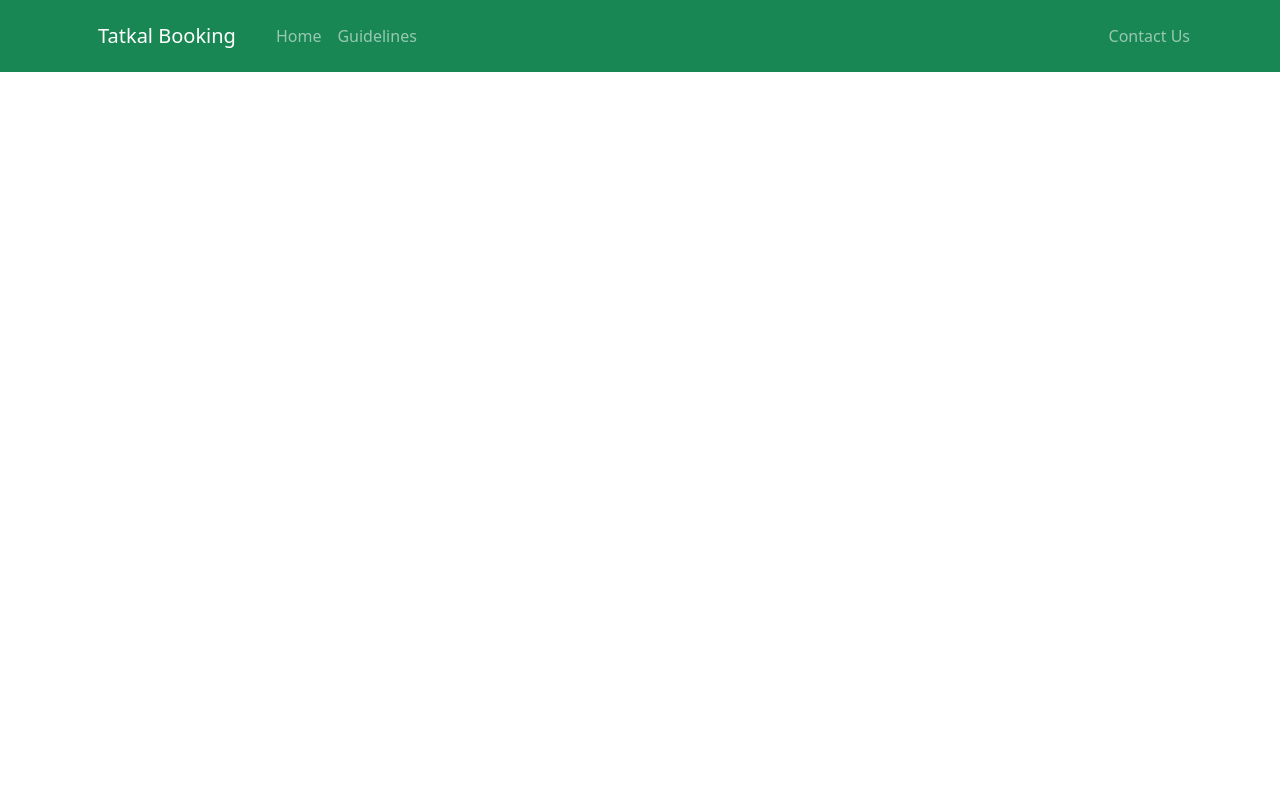
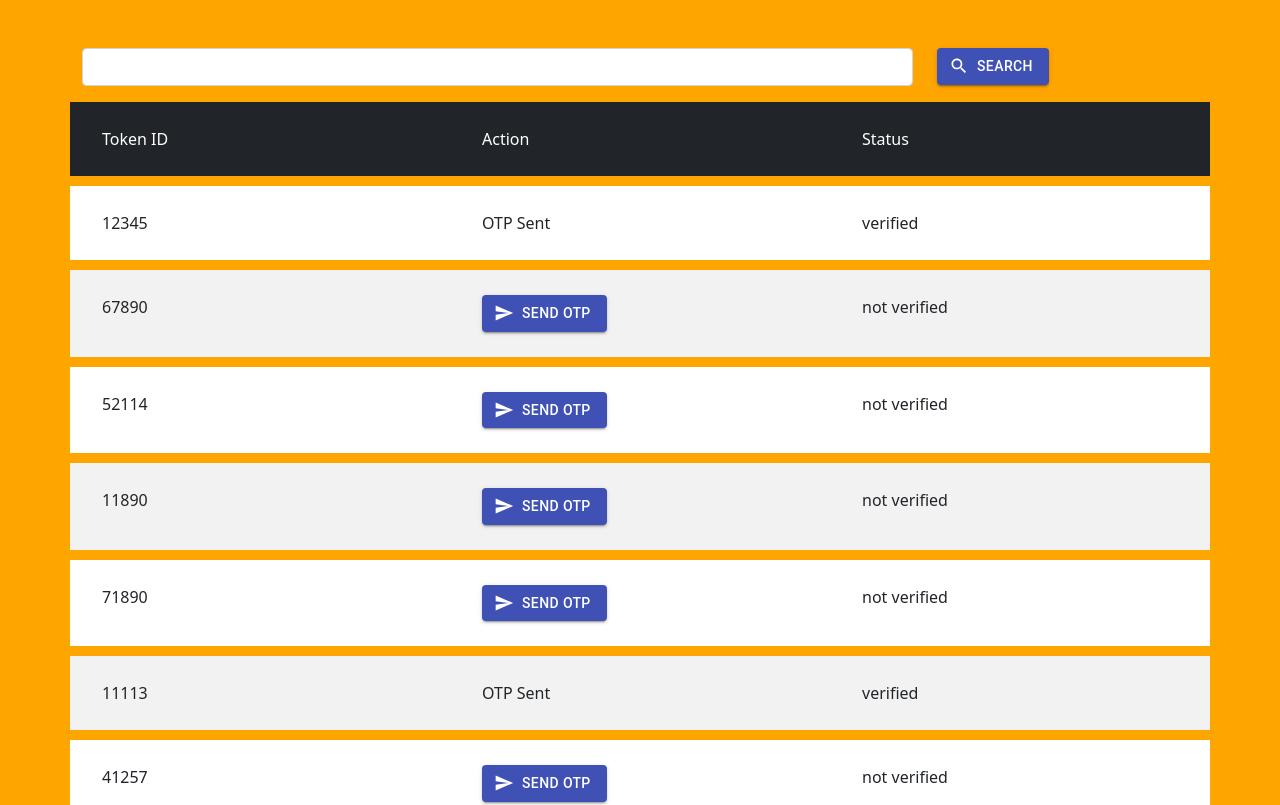
Before and after one commit to Tejas1510/TatKal-Booking-System, a React (Create React App) app in the folder frontend/: page /register in a window 1280 px wide. Shown: the top 805 px of the page. Built offline with nearby package versions, Linux system fonts and the light colour scheme.

Commit message:
OTP Operator Terminal created - OTPOperator

```diff
--- a/frontend/package.json
+++ b/frontend/package.json
@@ -5,6 +5,7 @@
   "dependencies": {
     "@material-ui/core": "^4.12.2",
     "@material-ui/icons": "^4.11.2",
+    "@material-ui/lab": "^4.0.0-alpha.60",
     "@material-ui/pickers": "^3.3.10",
     "@testing-library/jest-dom": "^5.11.4",
     "@testing-library/react": "^11.1.0",
@@ -15,6 +16,7 @@
     "react-dom": "^17.0.2",
     "react-router-dom": "^5.2.0",
     "react-scripts": "4.0.3",
+    "react-signature-canvas": "^1.0.3",
     "web-vitals": "^1.0.1"
   },
   "scripts": {
--- a/frontend/src/App.js
+++ b/frontend/src/App.js
@@ -11,26 +11,30 @@ import {
 } from "react-router-dom";
 import Guideliness from './pages/GuideLiness/Guideliness';
 import Contact from './pages/ContactUs/Contact';
+import OTPOperator from './pages/OTPOperator/OTPOperator';
 
 function App() {
   return (
-    <Router>
-      <MainNavbar/>
-      <Switch>
-        <Route exact path ='/'>
-          <Register/>
-        </Route>
-        <Route  path ='/mainhomepage'>
-          <Home/>
-        </Route>
-        <Route  path ='/guideliness'>
-          <Guideliness/>
-        </Route>
-        <Route path ='/contactus'>
-          <Contact/>
-        </Route>
-      </Switch>
-    </Router>
+    <div>
+      <OTPOperator/>
+    </div>
+    // <Router>
+    //   <MainNavbar/>
+    //   <Switch>
+    //     <Route exact path ='/'>
+    //       <Register/>
+    //     </Route>
+    //     <Route  path ='/mainhomepage'>
+    //       <Home/>
+    //     </Route>
+    //     <Route  path ='/guideliness'>
+    //       <Guideliness/>
+    //     </Route>
+    //     <Route path ='/contactus'>
+    //       <Contact/>
+    //     </Route>
+    //   </Switch>
+    // </Router>
   );
 }
 
--- /dev/null
+++ b/frontend/src/pages/OTPOperator/OTPOperator.css
@@ -0,0 +1,17 @@
+.cell{
+    padding: 15px;
+    margin: 10px 5px;
+}
+
+.recordRow{
+    background-color: green;
+    margin-bottom: 10px;
+}
+
+.stripe1{
+    background-color: rgb(242, 242, 242);
+}
+
+.stripe2{
+    background-color: rgb(255, 255, 255);
+}
--- /dev/null
+++ b/frontend/src/pages/OTPOperator/OTPOperator.js
@@ -0,0 +1,248 @@
+import React, { useRef, useState } from 'react';
+import Navbar from 'react-bootstrap/Navbar';
+import Nav from 'react-bootstrap/Nav';
+import Container from 'react-bootstrap/Container';
+import 'bootstrap/dist/css/bootstrap.min.css';
+import IRCTC from '../../images/IRCTC_LOGO.png';
+import Button from '@material-ui/core/Button';
+import Typography from '@material-ui/core/Typography';
+import Card from '@material-ui/core/Card';
+import CardActions from '@material-ui/core/CardActions';
+import CardContent from '@material-ui/core/CardContent';
+import TextField from '@material-ui/core/TextField';
+import { makeStyles } from '@material-ui/core/styles';
+import Divider from '@material-ui/core/Divider';
+import MenuItem from '@material-ui/core/MenuItem';
+import FormHelperText from '@material-ui/core/FormHelperText';
+import FormControl from '@material-ui/core/FormControl';
+import Select from '@material-ui/core/Select';
+import InputLabel from '@material-ui/core/InputLabel';
+import Checkbox from '@material-ui/core/Checkbox';
+import FormControlLabel from '@material-ui/core/FormControlLabel';
+import Table from '@material-ui/core/Table';
+import TableBody from '@material-ui/core/TableBody';
+import TableCell from '@material-ui/core/TableCell';
+import TableContainer from '@material-ui/core/TableContainer';
+import TableHead from '@material-ui/core/TableHead';
+import TableRow from '@material-ui/core/TableRow';
+import Paper from '@material-ui/core/Paper';
+import CloudUploadIcon from '@material-ui/icons/CloudUpload';
+import SignaturePad from 'react-signature-canvas';
+import ClearIcon from '@material-ui/icons/Clear';
+import SaveIcon from '@material-ui/icons/Save';
+import VisibilityIcon from '@material-ui/icons/Visibility';
+import './OTPOperator.css';
+import SendIcon from '@material-ui/icons/Send';
+
+import IconButton from "@material-ui/core/IconButton";
+import Snackbar from "@material-ui/core/Snackbar";
+import CloseIcon from "@material-ui/icons/Close";
+import SearchIcon from '@material-ui/icons/Search';
+
+function OTPOperator() {
+    const [userListState, setUserListState] = useState(
+        [
+            { token_id: "12345", status: "verified", otpState: "sent", timer: 0 },
+            { token_id: "67890", status: "not verified", otpState: "not sent", timer: 0 },
+            { token_id: "52114", status: "not verified", otpState: "not sent", timer: 0 },
+            { token_id: "11890", status: "not verified", otpState: "not sent", timer: 0 },
+            { token_id: "71890", status: "not verified", otpState: "not sent", timer: 0 },
+            { token_id: "11113", status: "verified", otpState: "not sent", timer: 0 },
+            { token_id: "41257", status: "not verified", otpState: "not sent", timer: 0 },
+            { token_id: "62234", status: "verified", otpState: "sent", timer: 0 },
+            { token_id: "81247", status: "not verified", otpState: "not sent", timer: 0 }
+        ]
+    );
+
+    const sendOTP = (token_id) => {
+        console.log("OTP SEND");
+        createSnackBar("OTP Sent Successfully");
+        let affectedIndex = userListState.findIndex(element => element.token_id === token_id );
+        let newListState = [...userListState];
+        newListState[affectedIndex] = {...newListState[affectedIndex], otpState: "sent"};
+        setUserListState(newListState);
+    }
+
+    const resendOTP = (token_id) => {
+        console.log("OTP RESEND");
+        createSnackBar("OTP Resent Successfully");
+        let affectedIndex = userListState.findIndex(element => element.token_id === token_id );
+        let newListState = [...userListState];
+        newListState[affectedIndex] = {...newListState[affectedIndex], otpState: "sent"};
+        setUserListState(newListState);
+    }
+
+    const otpStateRenderer = (record) => {
+        if (record.status === "verified") {
+            return (
+                <div>
+                    OTP Sent
+                </div>
+            );
+        }
+        if (record.otpState === "not sent") {
+            return (
+                <div>
+                    <Button variant="contained" color="primary" onClick={() => {sendOTP(record.token_id)}} startIcon={<SendIcon />}>Send OTP</Button>
+                </div>
+            );
+        }
+        else if (record.otpState === "sent" && record.status === "not verified") {
+            return (
+                <div>
+                    <p>OTP Sent</p>
+                    <TextField id={"otp-" + record.token_id}
+                        label="Enter OTP"
+                        type="text"
+                        className="my-4"
+                        InputLabelProps={{
+                            shrink: true,
+                        }}
+                    /><br />
+                    <Button variant="contained" color="primary" onClick={() => {resendOTP(record.token_id)}} startIcon={<SendIcon />}>Resend OTP</Button>
+                </div>
+            );
+        }
+    }
+
+    const [snackBarState, setSnackBarState] = React.useState(
+        {
+            open: false,
+            message: "",
+            color: "",
+        }
+    );
+
+    const [searchState, setSearchState] = React.useState("");
+
+    const searchChangeHandler = (event) => {
+        setSearchState(event.target.value);
+    }
+
+    const destroySnackBar = (event, reason) => {
+        if ("clickaway" == reason) return;
+        setSnackBarState(
+            {
+                open: false,
+                message: "",
+                color: "",
+            }
+        );
+    };
+
+    const createSnackBar = (msg) => {
+        if(snackBarState.open)
+            destroySnackBar(null, "clickaway");
+            setSnackBarState(
+                {
+                    open: true,
+                    message: msg,
+                    color: "green",
+                }
+            );
+    };
+
+    return (
+        <div style={{ backgroundColor: "orange" }}>
+
+
+            <Snackbar
+                anchorOrigin={{
+                    horizontal: "left",
+                    vertical: "bottom",
+                }}
+                open={snackBarState.open}
+                autoHideDuration={3000}
+                message={snackBarState.message}
+                onClose={destroySnackBar}
+                action={
+                    <React.Fragment>
+                        <IconButton
+                            size="small"
+                            aria-label="close"
+                            color="inherit"
+                            onClick={destroySnackBar}
+                        >
+                            <CloseIcon fontSize="small" />
+                        </IconButton>
+                    </React.Fragment>
+                }
+            />
+
+
+
+            <div className="container">
+                <div className="mb-3">
+                    <br/>
+                    <br/>
+                    <div class="row">
+
+                        <div class="col-md-9 col-12">
+                            <input type="text" className="form-control" value={searchState} onChange={searchChangeHandler}/>
+
+                        </div>
+
+                        <div class="col-md-3 col-12">
+                            <Button variant="contained" color="primary" startIcon={<SearchIcon />}>Search</Button>
+                        </div>
+
+                    </div>
+                </div>
+
+                <div className="row recordRow bg-dark">
+                    <div className="col-md-4 col-12">
+                        <div className="cell text-white">
+                            Token ID
+                        </div>
+                    </div>
+
+                    <div className="col-md-4 col-12">
+                        <div className="cell text-white">
+                            Action
+                        </div>
+                    </div>
+
+                    <div className="col-md-4 col-12">
+                        <div className="cell text-white">
+                            Status
+                        </div>
+                    </div>
+
+                </div>
+
+                {
+                    userListState.filter((obj) => obj.token_id.includes(searchState))
+                    .map((record, index) => (
+                        <div className={index % 2 ? "row recordRow stripe1" : "row recordRow stripe2"} key={record.token_id}>
+                            <div className="col-md-4 col-12">
+                                <div className="cell">
+                                    {record.token_id}
+                                </div>
+                            </div>
+
+                            <div className="col-md-4 col-12">
+                                <div className="cell">
+                                    {
+                                        otpStateRenderer(record)
+
+                                    }
+                                </div>
+                            </div>
+
+                            <div className="col-md-4 col-12">
+                                <div className="cell">
+                                    {record.status}
+                                </div>
+                            </div>
+
+                        </div>
+                    )
+                    )
+                }
+
+            </div>
+        </div>
+    );
+}
+
+export default OTPOperator;
```
Also changed, not shown: 1 other file (tests, documents, lock files or other folders).
